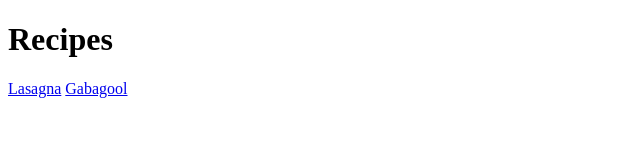
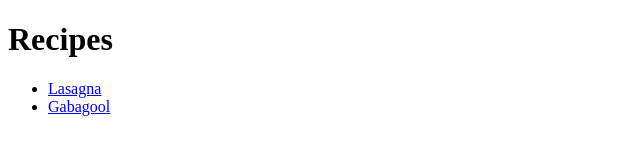
Before and after one commit to matthewromaniuk/recipes-odin, a plain HTML site: page index.html in a window 1280 px wide. Shown: the whole page, without its empty margins (0-640 px from the left). Drawn offline with Linux system fonts and the light colour scheme.

Commit message:
added list to index

```diff
--- a/index.html
+++ b/index.html
@@ -3,11 +3,14 @@
 <head>
     <meta charset="UTF-8">
     <meta name="viewport" content="width=device-width, initial-scale=1.0">
-    <title>Document</title>
+    <title>Recipes</title>
 </head>
 <body>
     <h1>Recipes</h1>
-    <a href="./recipes/lasagna.html">Lasagna</a>
-    <a href="./recipes/gabagool.html">Gabagool</a>
+    <ul>
+        <li><a href="./recipes/lasagna.html">Lasagna</a></li>
+        <li><a href="./recipes/gabagool.html">Gabagool</a></li>
+    </ul>
+
 </body>
 </html>
```
